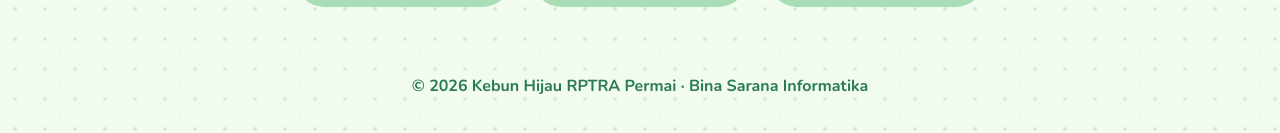
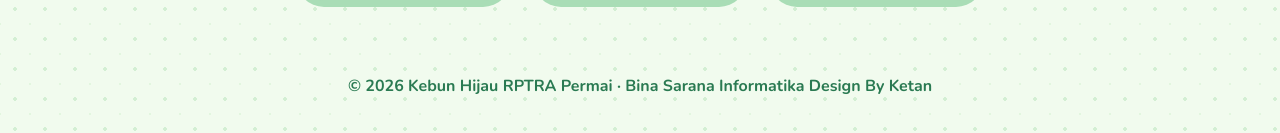
Before and after one commit to RakanPutraRanandito/Web-Katalog-Metopen-, a PHP site: page /tanaman.php?id=15 in a window 1280 px wide. Shown: the part 1806-1939 px from the top of the page. Run offline with PHP 8.4, Linux system fonts and the light colour scheme; data comes from the database, SQL or seed files in the repository.

Commit message:
update footer dan tampilan tanaman

```diff
--- a/kebun-hijau/index.php
+++ b/kebun-hijau/index.php
@@ -112,7 +112,7 @@ head('Kebun Hijau - Koleksi Tanaman'); ?>
       </section>
     <?php endforeach; endif ?>
 </main>
-<footer>© <?= date('Y') ?> RPTRA Permai · Bina Sarana Informatika Kelompok 3</footer>
+<footer>© <?= date('Y') ?> RPTRA Permai · Bina Sarana Informatika Design By Ketan</footer>
 <script src="assets/scroll.js"></script>
 </body>
 
--- a/kebun-hijau/tanaman.php
+++ b/kebun-hijau/tanaman.php
@@ -59,7 +59,7 @@ head($t['nama'] . ' - Kebun Hijau'); ?>
             <?php endforeach ?>
         </div><?php endif ?>
 </main>
-<footer>© <?= date('Y') ?> Kebun Hijau RPTRA Permai · Bina Sarana Informatika </footer>
+<footer>© <?= date('Y') ?> Kebun Hijau RPTRA Permai · Bina Sarana Informatika Design By Ketan</footer>
 <script src="assets/scroll.js"></script>
 </body>
 
```
